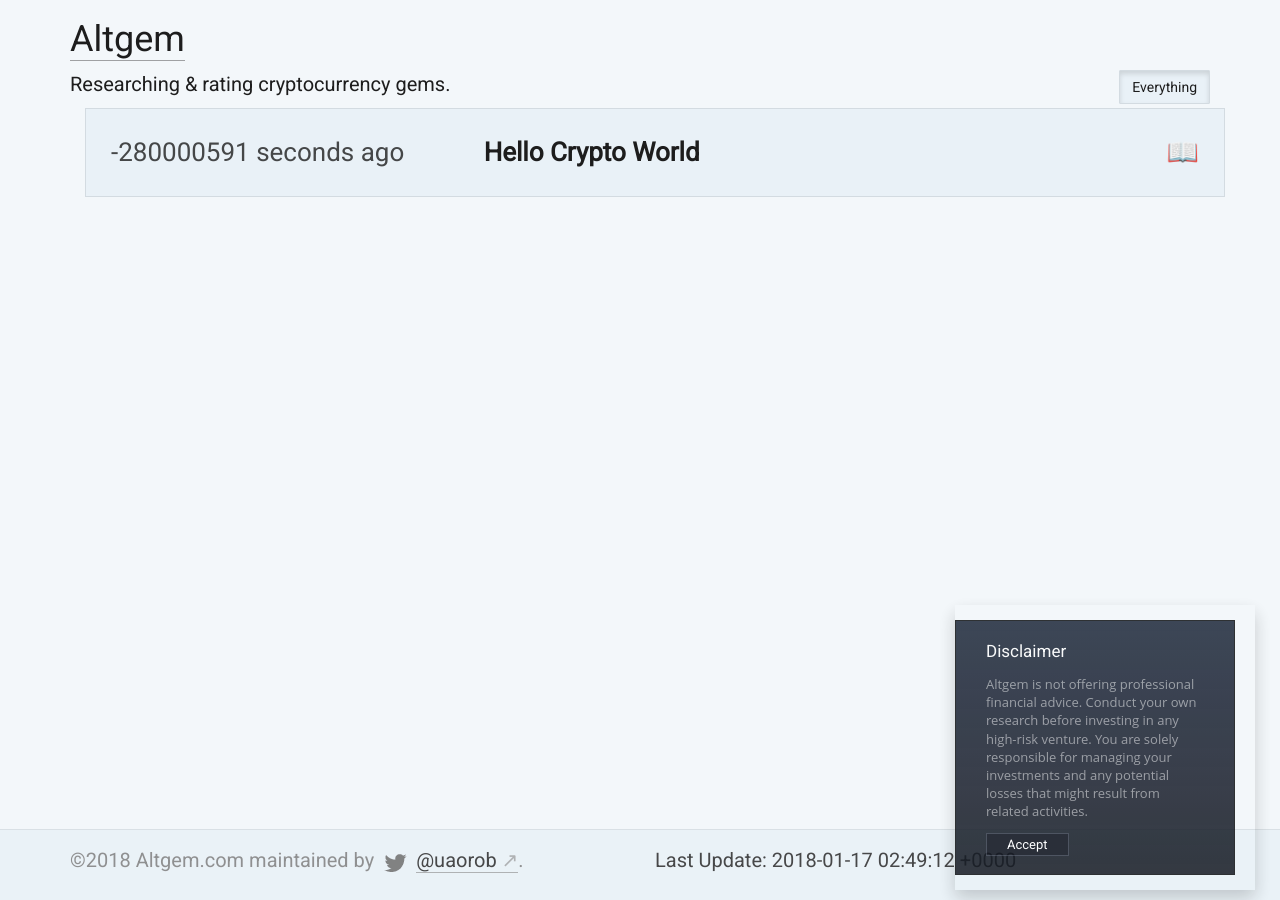
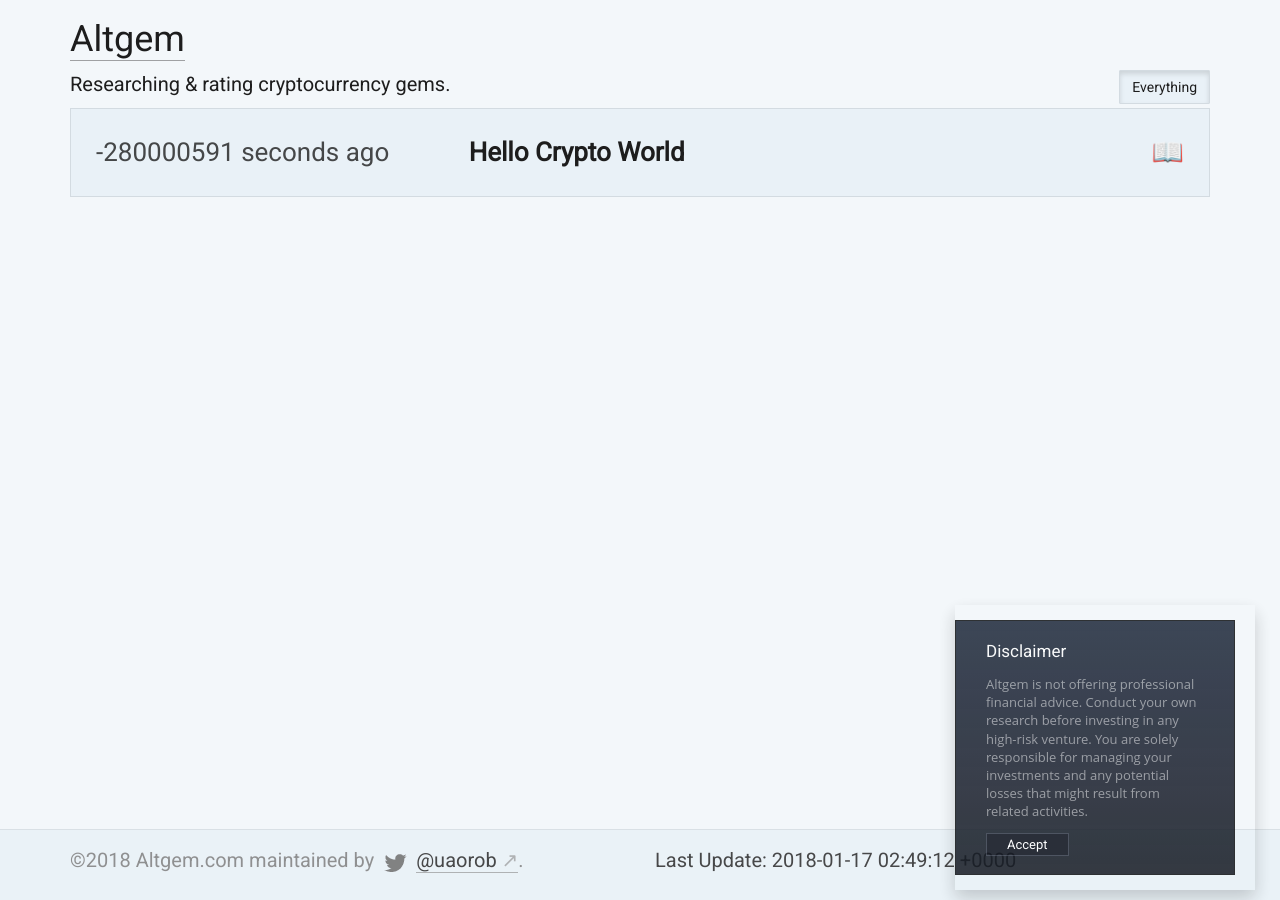
Before and after one commit to uaorob/altgem, a Jekyll site: the page built from index.html, in a window 1280 px wide. Built offline with Jekyll 4.4.1, drawn with Linux system fonts in a browser that asks for light colours; nearby versions of some CDN libraries.

Commit message:
fixed css header containers positioning

```diff
--- a/gulpfile.js
+++ b/gulpfile.js
@@ -93,7 +93,7 @@
 		'optimize-html',
 		'include-css',
 	    //'netlify',
-		//'serve-skipbuild',
+		'serve-skipbuild',
 		callback
 	);
 });
```
Also changed, not shown: _includes/header.html (+2 -6 lines), 4 other files.
